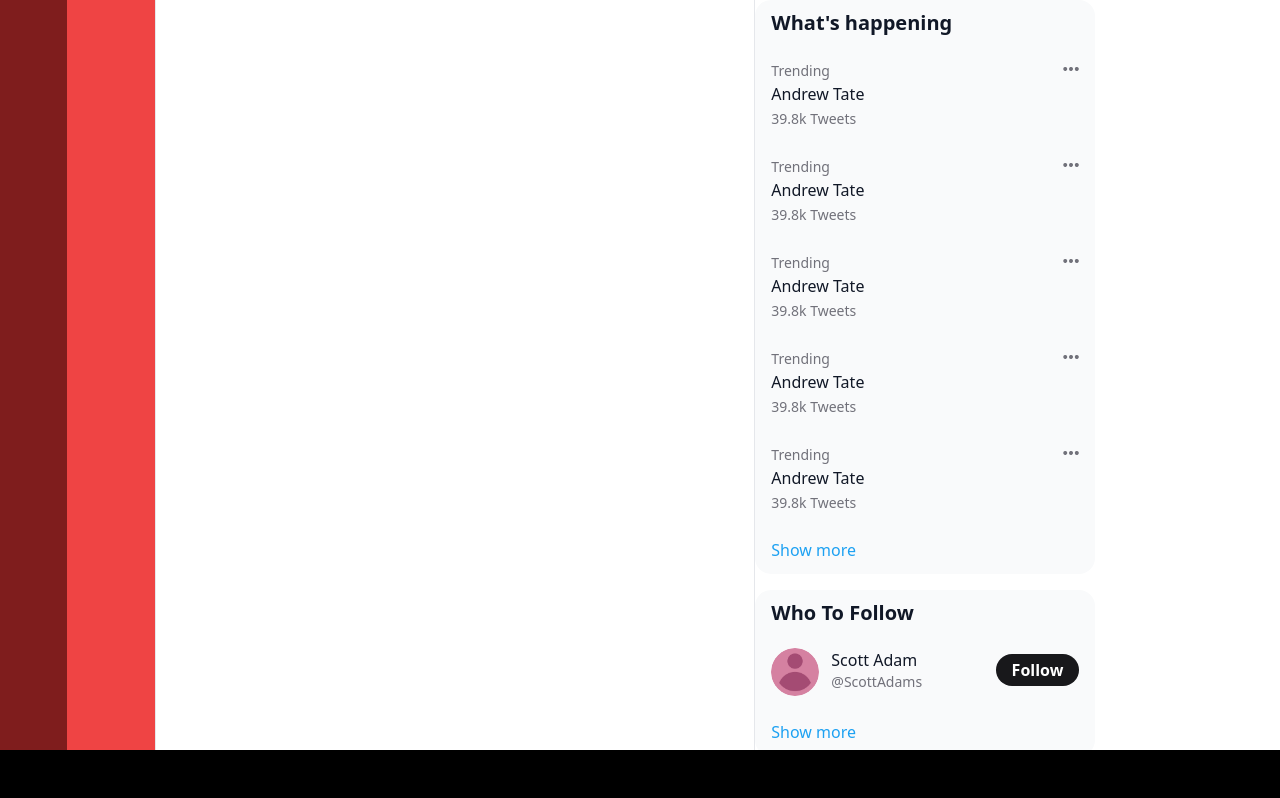
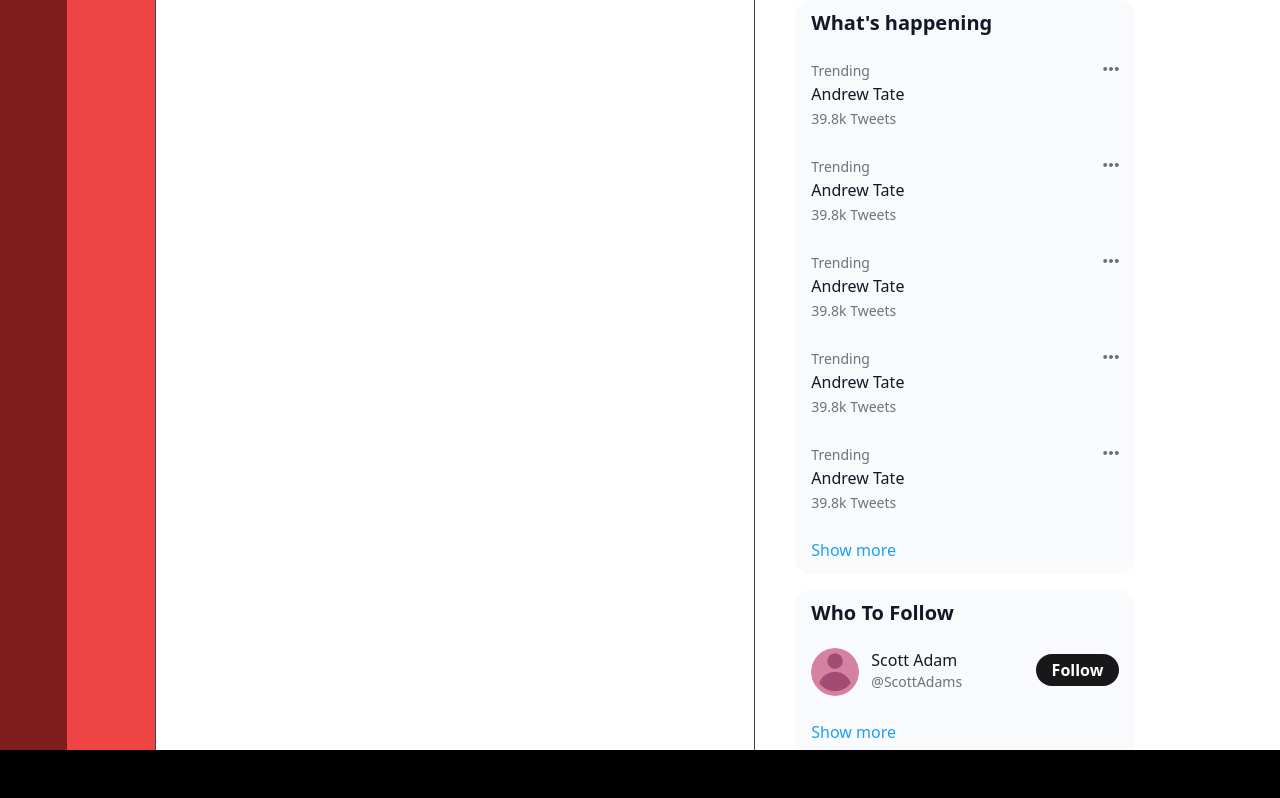
Before and after one commit to 001mo/tweets, a Next.js app: page /home in a window 1280 px wide. Shown: the top 798 px of the page. Built offline with nearby package versions, Linux system fonts and the light colour scheme.

Commit message:
fix app layout

```diff
--- a/layouts/App/Main/Content.tsx
+++ b/layouts/App/Main/Content.tsx
@@ -1,24 +1,7 @@
-import { useState, useEffect } from "react";
-import useWindowSize from "hooks/useWindowSize";
-
 export default function App({ children }) {
-    const [wrapperWidth, setWrapperWidth] = useState(0);
-    const windowSize = useWindowSize();
-
-    useEffect(() => {
-        const scWidth = windowSize.width;
-        setWrapperWidth(() =>
-            scWidth >= 600 ? 600
-            : scWidth >= 1005 ? 920
-            : 0
-        )
-    }, [windowSize]);
-
     return (
-        <div
-        className="w-full flex-auto flex flex-col items-stretch border-x broder-x-gray-700"
-        style={windowSize.width >= 600 ? {maxWidth: 600 + 'px'} : {}}>
-
+        <div className="wrapper w-full min-[600px]:max-w-[600px] z-10 border-x border-x-gray-700">
+            { children }
         </div>
     )
 }
--- a/layouts/App/Main/index.tsx
+++ b/layouts/App/Main/index.tsx
@@ -1,8 +1,8 @@
 export default function App({ children }) {
     return (
-        <main className="grow min-[500px]:max-[687px]:w-full min-[688px]:grow-2 shrink flex flex-col items-stretch min-[688px]:items-start">
-            <div className="min-[688px]:w-[600px] min-[988px]:w-[920px] min-[1078px]:w-[990px]">
-                <div className="flex-auto flex flex-row items-stretch content-between w-full min-height-full">
+        <main className="grow min-[500px]:max-[705px]:w-full min-[705px]:grow-2 shrink flex flex-col items-stretch min-[705px]:items-start">
+            <div className="wrapper min-[705px]:w-[600px] min-[1005px]:w-[920px] min-[1095px]:w-[990px] h-[10000px]"> {/* (d) remove h-[] classname */}
+                <div className="grow wrapper flex-row justify-between min-height-full">
                     {children}
                 </div>
             </div>
--- a/layouts/App/index.tsx
+++ b/layouts/App/index.tsx
@@ -1,6 +1,6 @@
 export default function App({ children }) {
     return (
-        <div className="h-screen bg-white dark:bg-black">
+        <div className="bg-white dark:bg-black">
             {children}
         </div>
     )
```
